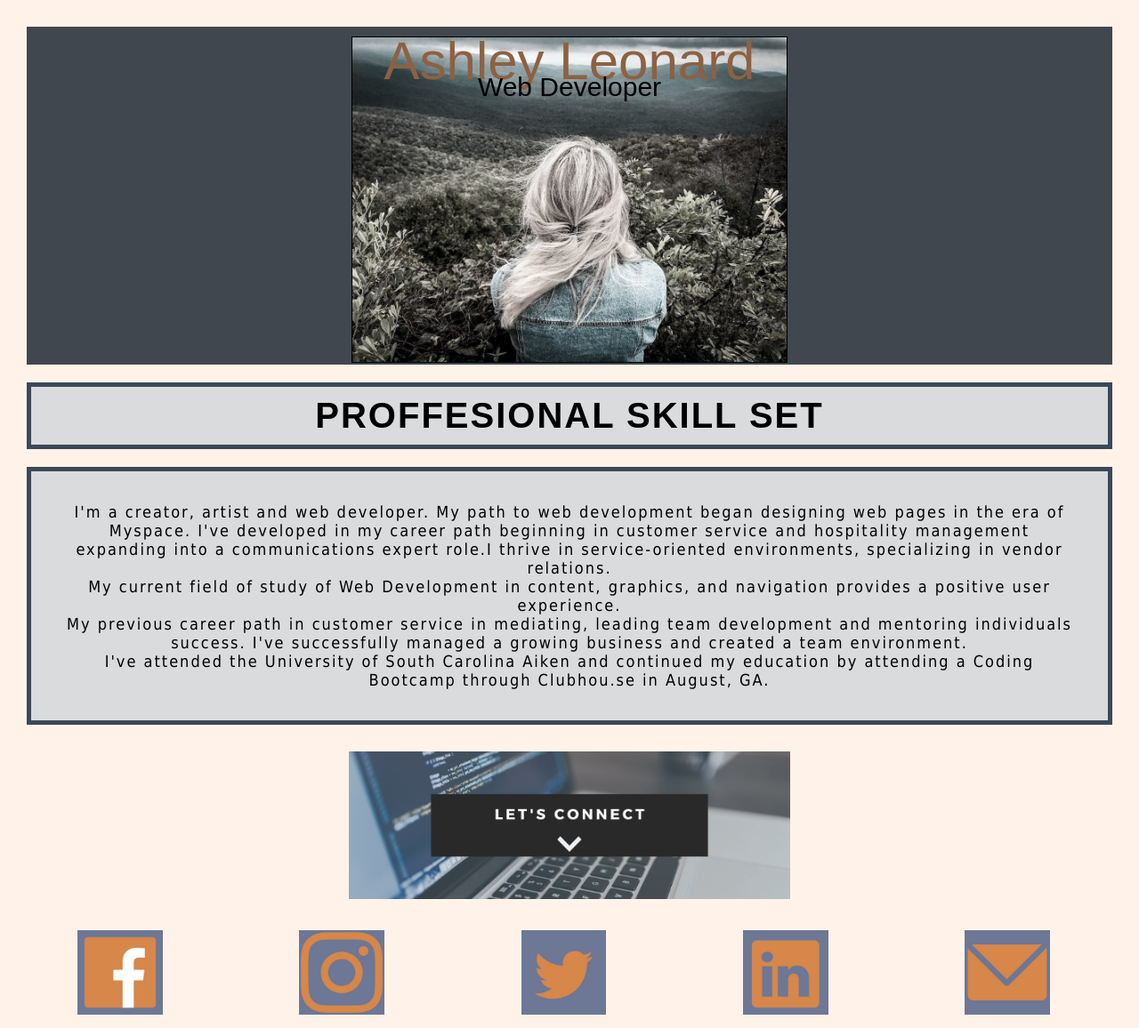
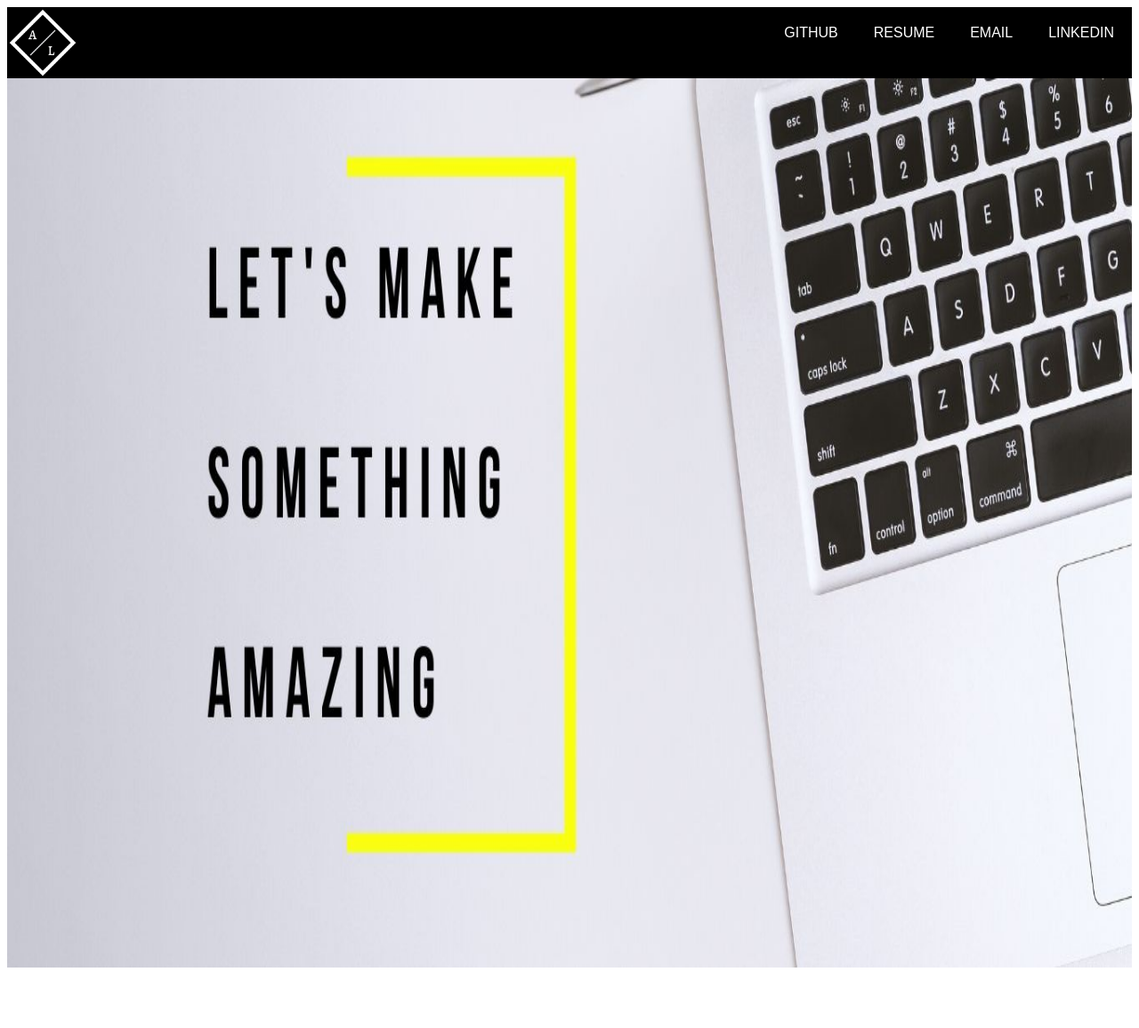
Before and after one commit to amleonerd/amleonerd.github.io, a website: page index.html in a window 1280 px wide. Shown: the whole page at 89% size. After the commit the page ends 1096 px from the top, so only its background shows below. Drawn offline with Linux system fonts and the light colour scheme.

Commit message:
New personal webpage

```diff
--- a/index.html
+++ b/index.html
@@ -1,57 +1,23 @@
 <!DOCTYPE html>
 <!--html tag below-->
 <html class="AshleyLeonard">
-  <head>
-      <script src="//use.edgefonts.net/bebas-neue.js"></script>
-      <link rel="stylesheet" href="style.css" >
+<head>
     <meta name="viewport" content="width=device-width, initial-scale=1.0" />
     <title>Professional Webpage</title>
-  </head>
-  <body>
-    <header>
-      <div class ="top">
-        <img  id = "calling" src="images/mountainphoto.jpg" alt="mountain" />
-        <div class="center">Ashley Leonard</div>
-        <div class="lower" > Web Developer</div>
-      </div>
+    <link rel="stylesheet" href="style.css">
+</head>
+<img src="instagram.jpg" alt="logo" class="polaroid">
+<body>
+        <ul>
+                <li>
+                <a href="https://www.linkedin.com/in/ashley-leonard-283774141/">LINKEDIN</a>
+                </li>
+                <li><a href="mailto:amlockhart24@gmail.com">EMAIL </a></li>
+                <li><a href="Ashley_Leonard_Resume_2019.pdf">RESUME</a></li>
+                <li><a href="https://github.com/amleonerd">GITHUB</a></li>
+                </ul>
+<header>
+    <img src="new.jpg" alt="back" class="background">
     </header>
-    <main>
-      <h1 class="title">PROFFESIONAL SKILL SET</h1>
-
-
-        <div class="about-me">
-          <p>   I'm a creator, artist and web developer.
-            My path to web development began designing web pages in the era of Myspace. I've developed in my career path beginning in customer service and hospitality management expanding into a communications expert role.I thrive in service-oriented environments, specializing in vendor relations.<br> My current field of study of Web Development in content, graphics, and navigation provides a positive user experience. <br>My previous career path in customer service in mediating, leading team development and mentoring individuals success.  I've successfully managed a growing business and created a team environment. <br>I've attended the University of South Carolina Aiken and continued my education by attending a Coding Bootcamp through Clubhou.se in August, GA.
-          </p>
-        </div>
-
-      <div class= "connect">
-        <img id ="contact" src="images/Let's connect.png" alt="Conact Links Below"/>
-      </div>
-
-    </main>
-    <footer>
-
-
-        <div class="row">
-        <div class = "column">
-              <a href="https://www.facebook.com/ashley.l.medina.9"><img  src="images/5.jpg" alt="facebook link"/></a>
-          </div>
-          <div class = "column">
-            <a href="https://www.instagram.com/ash_leonerd/?hl=en"><img  src="images/1.jpg" alt="instagram link"/>
-            </a>
-          </div>
-          <div class= "column"><a href="https://twitter.com/ashley_leonerd"><img src="images/4.jpg" alt="twitter"/> </a>
-          </div>
-          <div class="column">
-            <a href="https://www.linkedin.com/in/ashley-leonard-283774141/"> <img src="images/2.jpg" alt="Linkedin"/></a>
-          </div>
-          <div class="column"><a href="mailto:amlockhart24@gmail.com"> <img src="images/3.jpg" alt="email" /> </a>
-          </div>
-      </div>
-
-
-
-    </footer>
-  </body>
+</body>
 </html>
--- a/style.css
+++ b/style.css
@@ -1,226 +1,86 @@
 body {
-  background-color: #FFF3E9;
+background-color: white;
 text-align: center;
-  padding: 10px;
-  margin: auto;
-}
-main {
-  text-align: center;
-}
-  h1 {
 color: black;
-    padding: 10px;
-    text-align: center;
-    font-family: bebas-neue, sans-serif;
-    font-size: 40px;
-    letter-spacing: 2px;
-    background-color: #dadbdc;
-    border: 5px solid #3c4858 ;
-    box-sizing: border-box;
-    margin: 20px;
-    width: 100;
-    margin-right: 20px;
-  }
-
-h3{
-  color: black;
-  padding: 10px;
-  text-align: center;
-  font-family: bebas-neue, sans-serif;
-  font-size: 40px;
-  letter-spacing: 2px;
-  background-color: #dadbdc;
-  border: 5px solid #3c4858 ;
-  box-sizing: border-box;
-  margin: 20px;
-  width: 100;
-  margin-right: 20px;
 
 }
 
-
-
-  p {
-    color: black;
-    border: 0px black;
-    padding: 10px;
-    margin: 20px;
-    font-family: Tahoma, Arial, sans-serif;
-    font-size: 18px;
-    letter-spacing: 2px;
-  }
-
-
-img {
+.background{
     display: block;
     margin-left: auto;
     margin-right: auto;
-  text-align:center;
-  height: auto;
-  width: 40%;
+    background-repeat: no-repeat;
+    background-size: 100% auto;
+    background-size: 100% auto;
+    background-size: cover;
+    width: 100%;
+    height: 1000px;
+}
+.polaroid{
+    float:left;
+    width: 80px;
+    height: 80px;
 }
 
-.center {
-  position: absolute;
-  top: 10%;
-  left: 50%;
-  transform: translate(-50%, -50%);
-  font-family: bebas-neue, sans-serif;
-  font-size: 60px;
-  color: #b25a1a;
+ul {
+    list-style-type: none;
+    margin: 0;
+    padding: 0;
+    overflow: hidden;
+    background-color:black;
+    height: 80px;
   }
 
-.lower {
-  position: absolute;
-    top: 18%;
-    left: 50%;
-    transform: translate(-50%, -50%);
-    font-family: bebas-neue, sans-serif;
-    font-size: 30px;
-    color: black;
+  li {
+    float: right;
   }
 
-.about-me{
-  width: 100;
-  letter-spacing: 4px;
+  li a {
+    display: block;
+    color: white;
     text-align: center;
-  background-color: #dadbdc;
-  border: 5px solid #3c4858 ;
-  border-collapse: separate;
-  padding: 5px;
-  margin: 20px;
-  margin-bottom: 20px;
-}
-.top{
-  padding: 1px;
-  display: block;
-  margin-left: auto;
-  margin-right: auto;
-  text-align: center;
-  border:10px #3c4858;
-  background-color:#3c4858;
-  margin: 20px;
-  margin-bottom: 20px;
-  filter: grayscale(50%);
+    padding: 20px 16px;
+    text-decoration: none;
+    font-family: 'Bebas Neue', sans-serif;
+  padding: 20px;
   }
 
-#calling {
-  padding: 1px;
-  display: block;
-  margin-top: 10px;
-  margin-right: auto;
-  text-align: center;
-  border:10px #3c4858;
+  li a:hover:not(.active) {
     background-color: black;
-  width: 40%;
-  margin-bottom: 1px;
-  margin-left: auto;
-  filter: grayscale(50%);
   }
 
-.connect {
-  box-sizing: border-box;
-  border: 5px black;
-  margin-bottom: 20px;
-  padding: 10px;
-  filter: grayscale(50%);
+  .active {
+    background-color: #26aae1;
   }
 
-
-
-
-.column {
-  float: left;
-  width: 19%;
-  padding: 5px;
-}
-
-
-.row::after {
-  content: "";
-  clear: both;
-  display: table;
-}
-
-
-#connect {
+  .quote {
     text-align: center;
-  border: 5px solid black;
-  box-sizing: border-box;
+    font-family: 'Times New Roman', Times, serif;
+    margin-top: 200px;
+    font-size: 80px;
+    color: #f2efead7;
+    letter-spacing: 3px;
 
   }
 
-
-
-
-
-
-/* Media Queries -------------------- */
-@media screen and (max-width: 600px) {
-  .column {
-    width: 100%;
+  @media only screen and (max-width: 1000px) {
+    .background {
+      margin-top: relative !important;
+      width: 100% !important;
     }
-  .title {
-    font-size: 10px;
-  }
-
-
-@media screen and (max-width: 600px) {
-  .lower {
-    padding:0px
+    .polaroid {
+      width: 10% !important;
+      float: left !important;
     }
   }
 
-/*  HEAD */
-@media screen and (max-width: 960px) {
-  .about-me {margin-top: 20px;}
-  .top {color:black; }
-  .center {width:100%; margin-top: 20px;}
-
+  @media only screen and (max-width: 700px) {
+    .background {
+        margin-top: relative;
+      width: 100% !important;
     }
-
-@media only screen and (max-width: 960px) {
-  .center { width: 100%; margin-top: 20px;}
-
-}
-
-@media only screen and (max-width: 960px) {
-  .center{ width: 100%; }
-
-}
-
-@media only screen and (max-width: 960px) {
-  .column{ width: 100%; }
-
-}
-
-/* Font*/
-@media screen and (min-width: 50em) {
-  html {
-    font-size: 2vw;
-  }
-  .center{
-    font-size: 1.5em;
-  }
-  .lower {
-    font-size: 1.5em;
+    .polaroid {
+      width: 10%;
+      float: left !important;
     }
   }
-@media screen and (min-width: 75em) {
-  html {
-    font-size: 1.5em;
-  }
-  .center{
-    font-size: 1.5em;
-  }
-  .lower {
-    font-size: 1.5em;
-  }
-}
-@media only screen and (max-width: 320px) {
-
-  body {
-     font-size: 2em;
-  }
-
-}
```
Also changed, not shown: instagram.jpg (added), new.jpg (added), 1 other file. Lines whose indentation alone changed are shown as unchanged.
